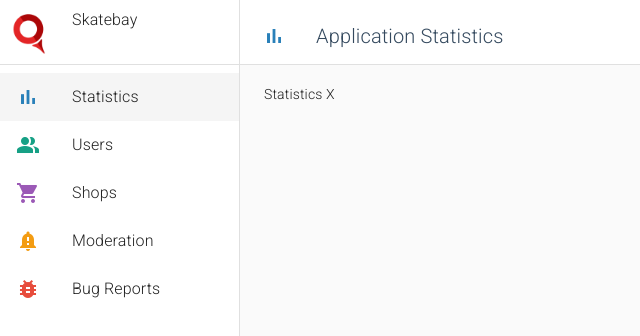
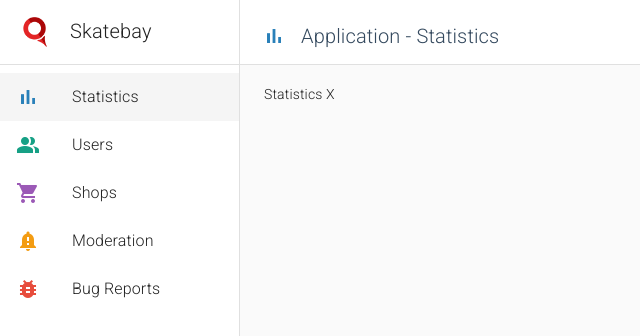
Before and after one commit to danniolsen/skatebay_dashboard, a React (Create React App) app: page / in a window 1280 px wide. Shown: the top 336 px of the page, without its empty margins (0-640 px from the left). Built offline with nearby package versions, Linux system fonts and the light colour scheme.

Commit message:
minor refatore changes

```diff
--- a/src/components/layout/Header.jsx
+++ b/src/components/layout/Header.jsx
@@ -37,6 +37,6 @@ export default Header;
 const useStyles = makeStyles(theme => ({
   root: { marginLeft: 240, height: 20, padding: 0 },
   routeCon: { padding: 0, margin: 0 },
-  iconCon: { float: "left", marginRight: 30, marginTop: 2, fontSize: 10 },
+  iconCon: { float: "left", marginRight: 15, marginTop: 2, fontSize: 10 },
   routename: { color: "#34495e", fontSize: 20, float: "left" }
 }));
--- a/src/components/sidebar/Sidebar.js
+++ b/src/components/layout/Sidebar.js
@@ -74,11 +74,13 @@ const SideBar = props => {
 export default SideBar;
 
 const useStyles = makeStyles(theme => ({
-  drawerPaper: {
-    width: drawerWidth
-  },
+  drawerPaper: { width: drawerWidth },
   toolbar: theme.mixins.toolbar,
-  iconCon: { padding: "9px 9px 0 9px" },
-  icon: { width: "40px", float: "left", marginTop: 5 },
-  iconTxt: { marginLeft: "63px", fontSize: 16 }
+  iconCon: { padding: "9px 20px" },
+  icon: { width: "30px", float: "left", marginTop: 8 },
+  iconTxt: {
+    paddingLeft: "50px",
+    paddingTop: "8px",
+    fontSize: 20
+  }
 }));
--- a/src/layout/Dashboard.jsx
+++ b/src/layout/Dashboard.jsx
@@ -6,7 +6,7 @@ import { mainNavigation } from "../navigation/navigation";
 import { Switch, Route } from "react-router-dom";
 import MainContent from "../components/layout/MainContent";
 import Header from "../components/layout/Header";
-import SideBar from "../components/sidebar/Sidebar";
+import SideBar from "../components/layout/Sidebar";
 
 const drawerWidth = 240;
 
--- a/src/navigation/navigation.jsx
+++ b/src/navigation/navigation.jsx
@@ -7,7 +7,7 @@ import ShopsScreen from "../screens/ShopsScreen";
 const mainNavigation = [
   {
     path: "/",
-    name: "Application Statistics",
+    name: "Application - Statistics",
     navName: "Statistics",
     icon: "bar_chart",
     color: "#2980b9",
@@ -15,7 +15,7 @@ const mainNavigation = [
   },
   {
     path: "/users",
-    name: "User Profiles",
+    name: "Users - Profiles",
     navName: "Users",
     icon: "people_alt",
     color: "#16a085",
@@ -23,7 +23,7 @@ const mainNavigation = [
   },
   {
     path: "/shops",
-    name: "Shop Profiles",
+    name: "Skate Shop - Profiles",
     navName: "Shops",
     icon: "shopping_cart",
     color: "#9b59b6",
@@ -31,7 +31,7 @@ const mainNavigation = [
   },
   {
     path: "/moderation",
-    name: "Spot Moderation",
+    name: "Skatespot - Moderation",
     navName: "Moderation",
     icon: "notification_important",
     color: "#f39c12",
```
